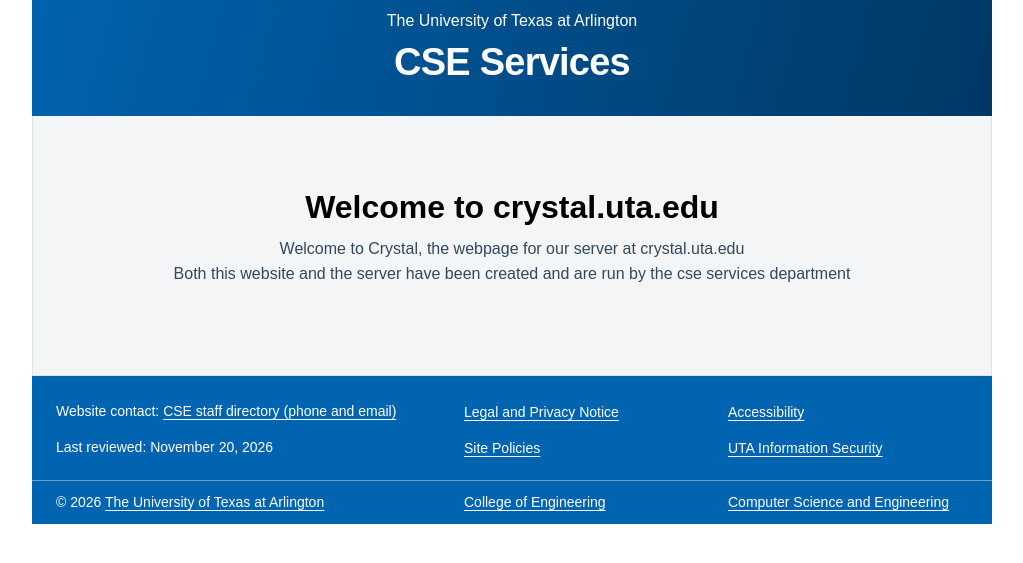
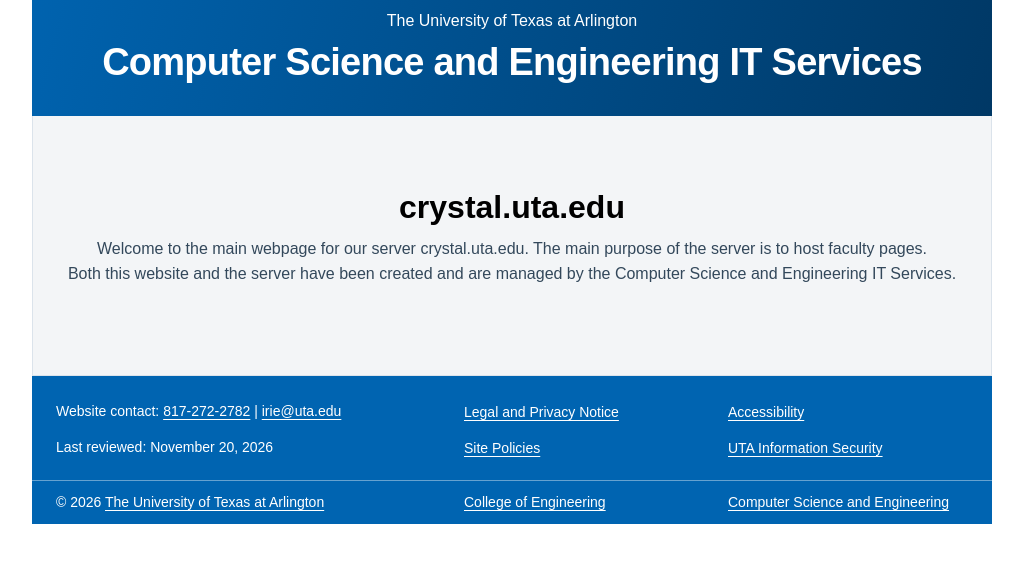
Before and after one commit to sarthak-wadhawan/seo-test, a plain HTML site: page crystal.uta.edu/index.html in a window 1280 px wide. Shown: the part 141-704 px from the top of the page, without its empty margins (128-1151 px from the left). Drawn offline with Linux system fonts and the light colour scheme.

Commit message:
final push

```diff
--- a/crystal.uta.edu/index.html
+++ b/crystal.uta.edu/index.html
@@ -24,27 +24,34 @@
 </head>
 <body>
   <a class="skip-link" href="#main-content">Skip to content</a>
-  <div class="page">
+
   <header class="site-header">
+    <div class="header-inner">
       <a class="uta-logo-link" href="https://www.uta.edu/" aria-label="The University of Texas at Arlington homepage">
-
         <img src="assets/uta_logo_resized.png" alt="UTA">
       </a>
       <p class="university-name">The University of Texas at Arlington</p>
-      <h1>CSE Services</h1>
+      <h1>Computer Science and Engineering IT Services</h1>
+    </div>
   </header>
+
+  <div class="page">
     <main class="welcome" id="main-content">
-      <h2>Welcome to crystal.uta.edu</h2>
-  <p class="section-label">Welcome to Crystal, the webpage for our server at crystal.uta.edu</p>
-      <p class="section-label_two">Both this website and the server have been created and are run by the cse services department</p>
+      <h2>crystal.uta.edu</h2>
+      <p class="section-label">Welcome to the main webpage for our server crystal.uta.edu. The main purpose of the server is to host faculty pages.</p>
+      <p class="section-label_two">Both this website and the server have been created and are managed by the Computer Science and Engineering IT Services.
+      </p>
     </main>
+  </div>
+
   <footer class="site-footer">
     <div class="footer-inner">
       <div class="footer-about">
 
         <p class="footer-contact">
           Website contact:
-          <a href="https://www.uta.edu/academics/schools-colleges/engineering/academics/departments/cse/about/staff">CSE staff directory (phone and email)</a>
+          <a href="tel:8172722782">817-272-2782</a> |
+          <a href="mailto:irie@uta.edu">irie@uta.edu</a>
         </p>
         <p class="footer-updated">
           Last reviewed: <time datetime="2026-11-20">November 20, 2026</time>
@@ -77,9 +84,5 @@
       </div>
     </div>
   </footer>
-
-  </div>
 </body>
-
-
 </html>
```
Lines whose indentation alone changed are shown as unchanged.
